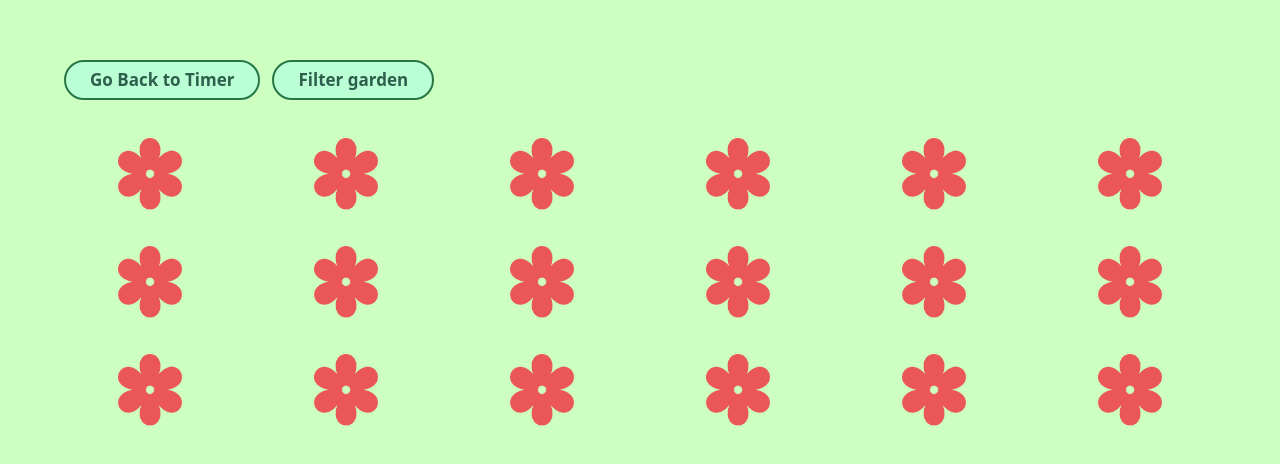
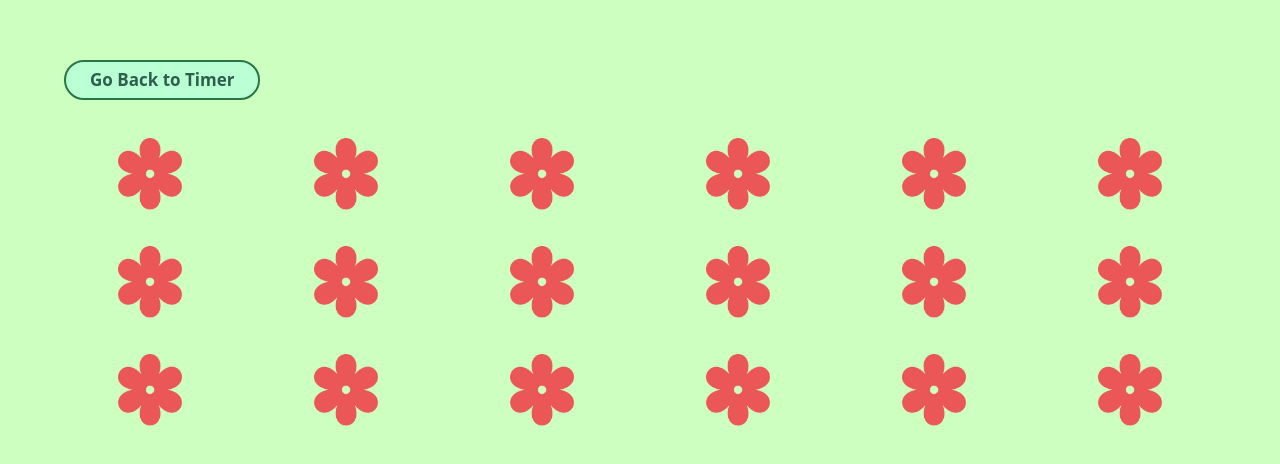
Before and after one commit to a-hc-chiang/nwPlus-microprojects-front-end, a React (Vite) app: page /garden in a window 1280 px wide. Shown: the part 154-618 px from the top of the page. Built offline with nearby package versions, Linux system fonts and the light colour scheme; the HTML template or start-up script is replaced by a standard one.

Commit message:
Added icons + removed filter button

```diff
--- a/index.html
+++ b/index.html
@@ -4,7 +4,8 @@
     <head>
       <meta charset="UTF-8" />
       <meta name="viewport" content="width=device-width, initial-scale=1.0" />
-      <title>Build Pomodoro App Frontend</title>
+      <title>Pomodoro Garden Frontend</title>
+      <link rel="icon" type="image/png" href="public/flower.png" />
     </head>
 
     <body>
--- a/src/components/GardenPage.tsx
+++ b/src/components/GardenPage.tsx
@@ -24,10 +24,7 @@ export function GardenPage({ plants, onBackToTimer }: GardenPageProps) {
 			</div>
 		);
 	};
-
-	// Fill grid with plants or empty slots
 	const gardenGrid = Array.from({ length: GRID_SIZE }, (_, i) => plants[i] ?? null);
-
 	return (
 		<div className="min-h-screen bg-[#CDFFC0] flex items-center justify-center p-12">
 			<div className="w-full max-w-6xl">
@@ -40,15 +37,7 @@ export function GardenPage({ plants, onBackToTimer }: GardenPageProps) {
 						>
 							Go Back to Timer
 						</Button>
-
-						<Button
-							variant="outline"
-							className=" h-10 text-[17px] font-semibold bg-[#BBFFD4] border-2 border-[#277645] text-[#2d5f4c] rounded-full hover:bg-[#a8e6c1]"
-						>
-							Filter garden
-						</Button>
 					</div>
-
 					{/* Garden Grid */}
 					<div className="grid grid-cols-6 place-items-center gap-6 p-5">
 						{gardenGrid.map((plant, index) => (
```
